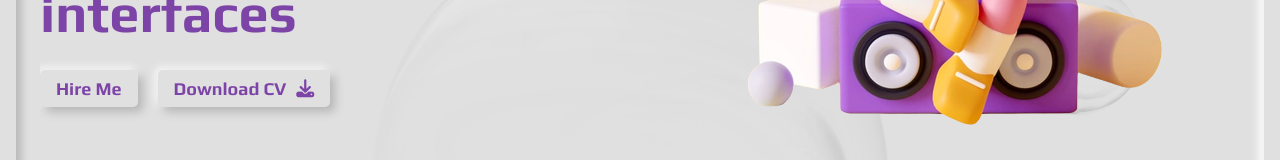
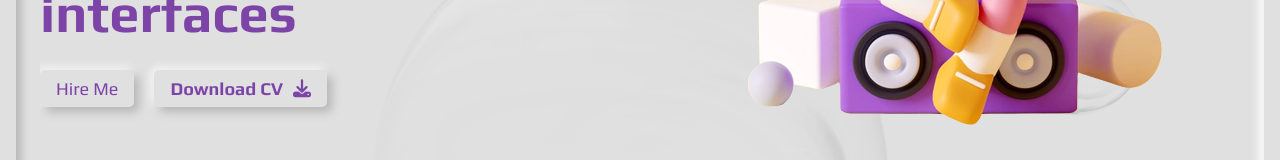
Before and after one commit to TonniPaul/portfolion, a React (Create React App) app: page / in a window 1280 px wide. Shown: the part 425-585 px from the top of the page. Built offline with nearby package versions, Linux system fonts and the light colour scheme; a web font is replaced by a local one.

Commit message:
refactor : Refactored code to make use of useRef to navigate to the sections

```diff
--- a/src/components/contactForm/ContactForm.jsx
+++ b/src/components/contactForm/ContactForm.jsx
@@ -6,7 +6,7 @@ import Form from "./Form";
 import { motion } from "framer-motion";
 import { useRef } from "react";
 
-const ContactForm = () => {
+const ContactForm = ({ contact }) => {
   const nameRef = useRef();
 
   const handleClick = () => {
@@ -45,7 +45,7 @@ const ContactForm = () => {
   };
 
   return (
-    <section id="contact">
+    <section id="contact" ref={contact}>
       <div className="max-width flex column contact__cont_main">
         <div className="flex">
           <div className="abt-image-div contact_img_div">
--- a/src/components/hero/Hero.jsx
+++ b/src/components/hero/Hero.jsx
@@ -4,7 +4,7 @@ import { motion } from "framer-motion";
 import Typewriter from "typewriter-effect";
 import Button from "../../cards/buttons/Button";
 
-const Hero = () => {
+const Hero = ({ onClick }) => {
   //framer motion animation variants
   const leftVariant = {
     hidden: {
@@ -70,7 +70,9 @@ const Hero = () => {
             </h1>
 
             <div className="btn-div">
-              <Button href={"#contact"} children={"Hire Me"} className="btn" />
+              <button className="btn" onClick={onClick}>
+                Hire Me
+              </button>
               <Button
                 href="https://1drv.ms/b/s!AqOoOpxoiQY4gRrIPX5ofiVuX5RY?e=n5e2Pl"
                 className="btn"
--- a/src/components/hero/hero.css
+++ b/src/components/hero/hero.css
@@ -63,7 +63,13 @@
   color: var(--alt-text);
   font-size: 13px;
 }
-
+.btn {
+   background: inherit;
+   font-family: inherit;
+   font-size: inherit;
+   border: none;
+   cursor: pointer;
+}
 #dark .btn {
   box-shadow: var(--box-shadow-dark);
 }
--- a/src/pages/Main.jsx
+++ b/src/pages/Main.jsx
@@ -1,3 +1,4 @@
+import { useRef } from "react";
 import About from "../components/about/About";
 import ContactForm from "../components/contactForm/ContactForm";
 import Hero from "../components/hero/Hero";
@@ -5,13 +6,19 @@ import Project from "../components/projects/Project";
 import Skills from "../components/skills/Skills";
 
 const Main = () => {
+  const contactClick = useRef("#contact");
+
+  const handleClick = () => {
+    contactClick.current.scrollIntoView({ behavior: "smooth" });
+  };
+
   return (
     <div>
-      <Hero />
+      <Hero onClick={handleClick} />
       <About />
       <Project />
       <Skills />
-      <ContactForm />
+      <ContactForm contact={contactClick} />
     </div>
   );
 };
```
